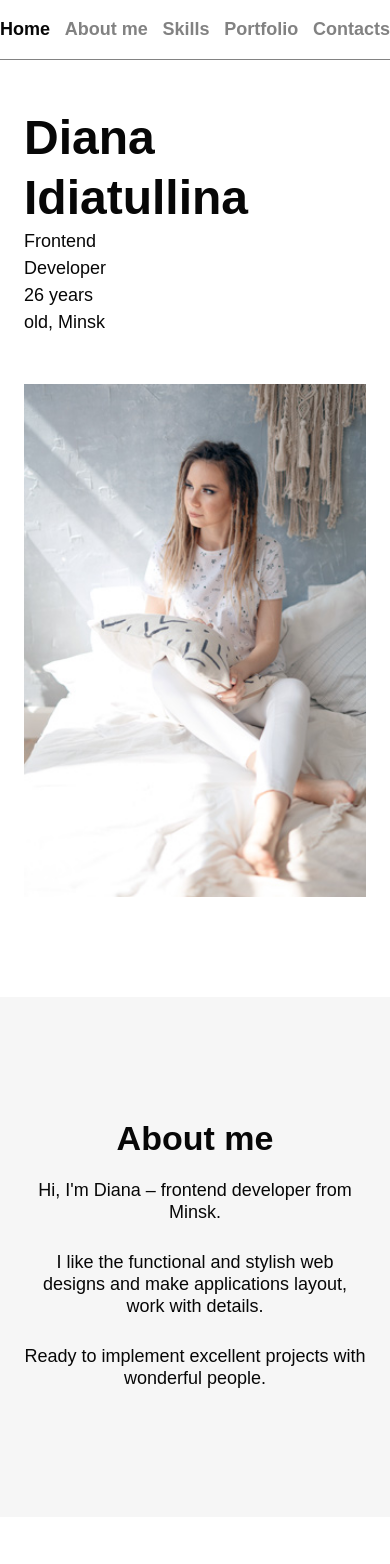
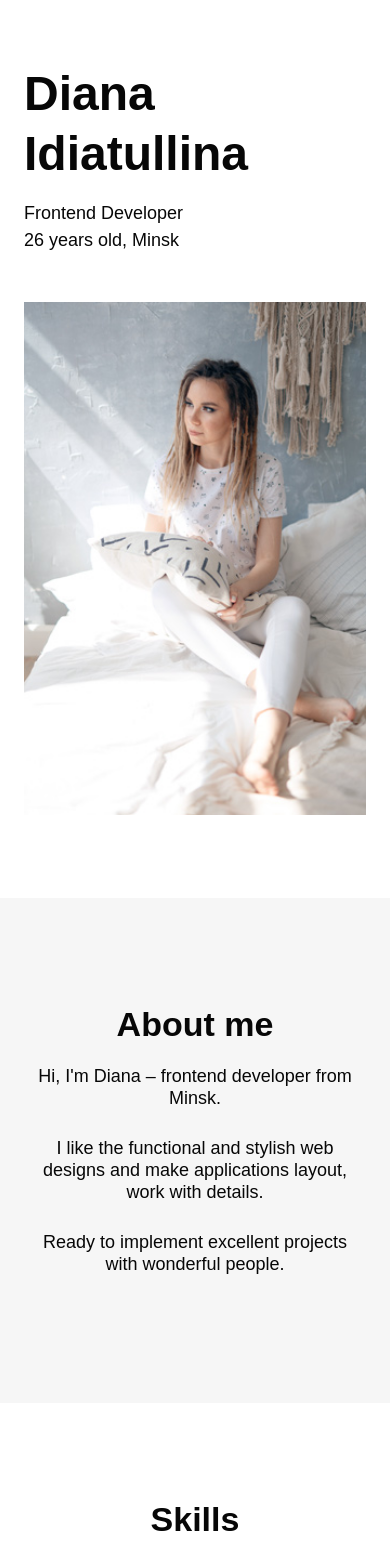
Before and after one commit to DianaIdiatullina/portfolio, a Nuxt app: page / in a window 390 px wide. Shown: the top 1564 px of the page. Built offline with nearby package versions, Linux system fonts and the light colour scheme.

Commit message:
mobile version

```diff
--- a/components/HeaderMenu.vue
+++ b/components/HeaderMenu.vue
@@ -1,5 +1,5 @@
 <template>
-  <div class="header-menu">
+  <div class="header-menu hidden-sm-and-down">
     <v-container class="section">
       <v-row
         justify="space-between"
--- a/layouts/default.vue
+++ b/layouts/default.vue
@@ -27,4 +27,10 @@
     padding-top: 83.5px;
   }
 
+  @media (max-width: 959px) {
+    .page {
+      padding-top: 0;
+    }
+  }
+
 </style>
--- a/pages/index.vue
+++ b/pages/index.vue
@@ -9,10 +9,11 @@
         class="cover mt-6 main__section px-6 px-sm-6 px-md-0 px-lg-0 px-xl-0"
       >
         <v-container class="section">
-          <v-row class="mb-12 flex-column flex-sm-column flex-md-row flex-lg-row flex-xl-row">
+          <v-row class="mb-12">
             <v-col
-              cols="6"
-              class="pa-0"
+              cols="12"
+              sm="6"
+              class="pa-0 mb-4 mb-sm-0"
             >
             <span class="cover__name font-weight-bold">
               Diana<br>
@@ -20,7 +21,8 @@
             </span>
             </v-col>
             <v-col
-              cols="3"
+              cols="12"
+              sm="3"
               class="d-flex align-end font-weight-medium pa-0"
             >
               Frontend Developer<br>
@@ -53,12 +55,13 @@
         cols="12"
         class="about main__section"
       >
+        <v-container class="section px-6 px-sm-6 px-md-0 px-lg-0 px-xl-0">
+          <v-col cols="12">
             <v-row
               align="center"
               justify="center"
-          class="px-6 px-sm-6 px-md-0 px-lg-0 px-xl-0"
             >
-          <v-col cols="12" md="5" lg="4">
+              <v-col cols="12" md="6">
                 <p class="about__title text-center font-weight-bold mb-5">About me</p>
                 <p class="about__text text-center font-weight-medium mb-7">Hi, I'm Diana – frontend developer from Minsk.</p>
                 <p class="about__text text-center font-weight-medium mb-7">I like the functional and stylish web designs and make applications layout, work with details.</p>
@@ -66,13 +69,15 @@
               </v-col>
             </v-row>
           </v-col>
+        </v-container>
+      </v-col>
 
       <v-col
         id="skills"
         cols="12"
         class="skills main__section"
       >
-        <v-container class="section px-6 px-sm-6 px-md-0 px-lg-0 px-xl-0">
+        <v-container class="section px-5 px-sm-5 px-md-0 px-lg-0 px-xl-0">
           <div class="skills__title text-center font-weight-bold mb-5">
             Skills
           </div>
@@ -316,7 +321,6 @@ export default {
 
       &__name {
         font-family: Gilroy-Medium, sans-serif;
-        text-decoration: underline;
       }
 
       &__item {
@@ -341,6 +345,28 @@ export default {
         color: #828282;
       }
     }
+
+    @media (max-width: 959px) {
+      .about {
+        padding: 81px 0 76px 0 !important;
       }
 
+      .cover {
+        padding-top: 40px;
+        margin-bottom: 83px;
+      }
+
+      .skills {
+        padding: 83px 0 98px 0 !important;
+      }
+
+      .portfolio {
+        padding: 81px 0 80px 0 !important;
+
+        &__item {
+          margin-bottom: 77px;
+        }
+      }
+    }
+  }
 </style>
```
Lines whose indentation alone changed are shown as unchanged.
